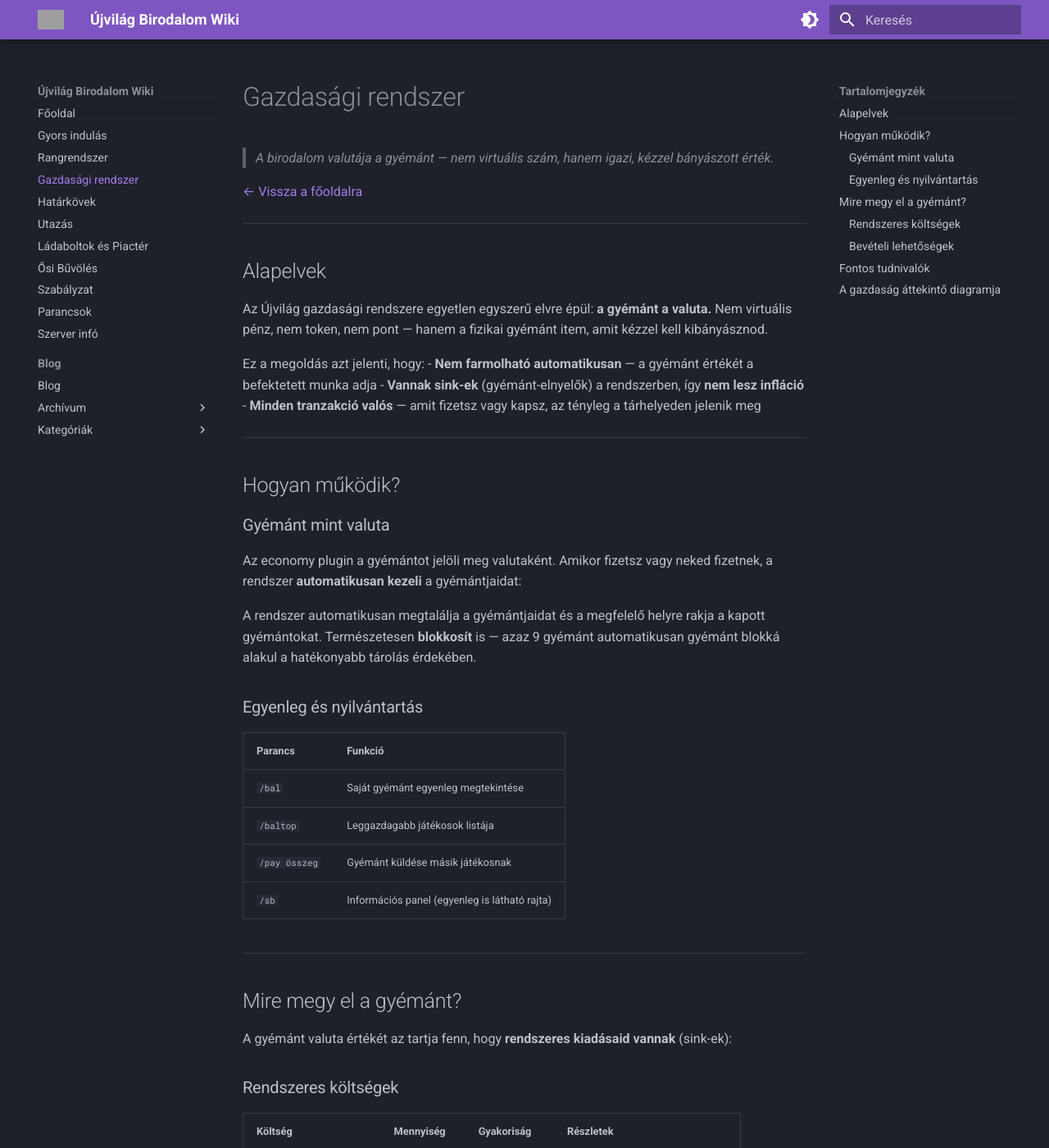
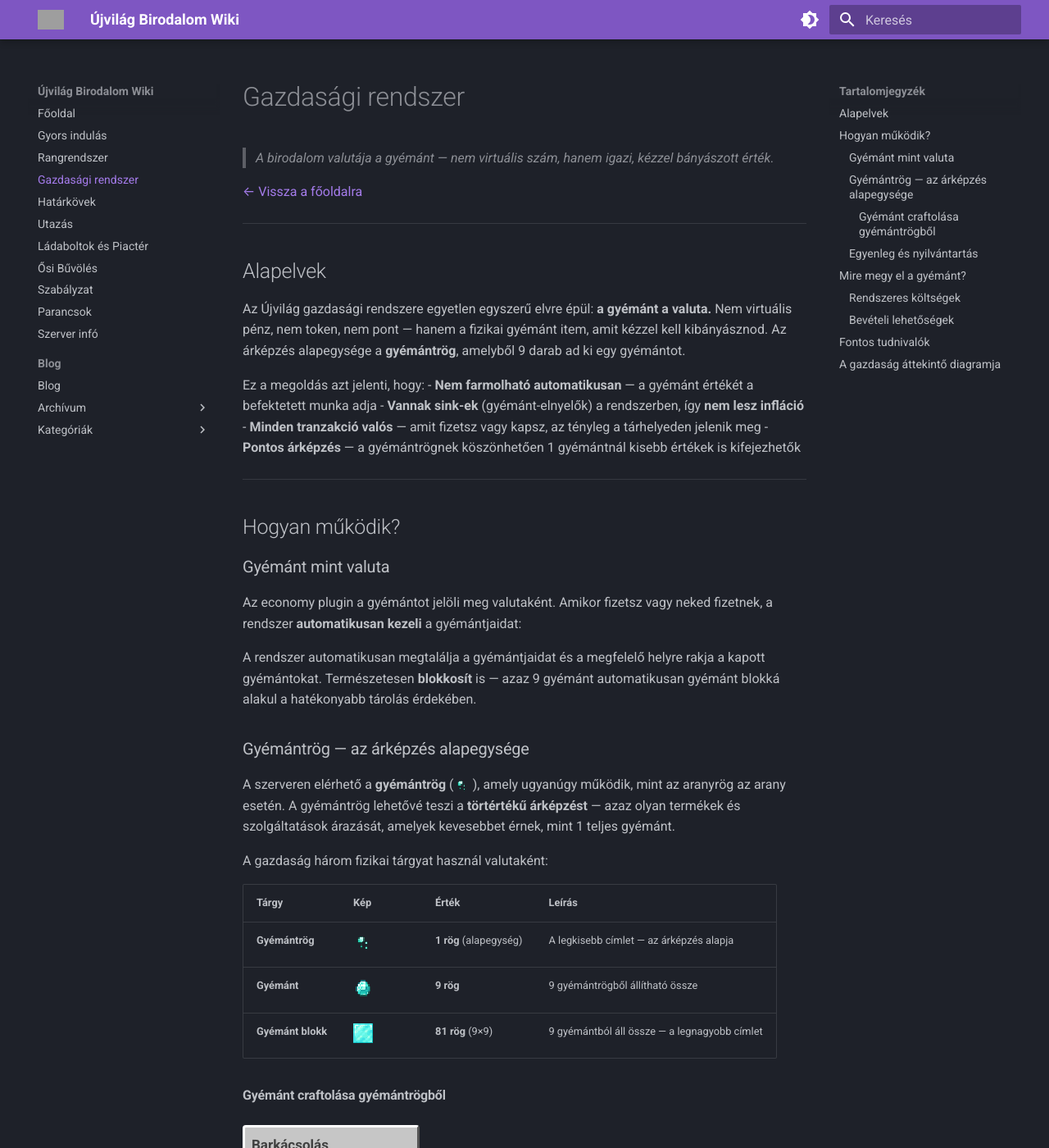
Before and after one commit to tnkarno/ujvilag-wiki, an MkDocs documentation site: the page built from docs/gazdasag.md, in a window 1280 px wide and 1400 px high. Shown: the whole window at 82% size. Built offline with MkDocs 1.6.1 and Material for MkDocs 9.7.7, drawn with Linux system fonts in a browser that asks for light colours; some of the changed text lies outside the part shown; grey boxes are pictures that could not be loaded.

Commit message:
add diamond nugget

```diff
--- a/docs/gazdasag.md
+++ b/docs/gazdasag.md
@@ -8,12 +8,13 @@
 
 ## Alapelvek
 
-Az Újvilág gazdasági rendszere egyetlen egyszerű elvre épül: **a gyémánt a valuta.** Nem virtuális pénz, nem token, nem pont — hanem a fizikai gyémánt item, amit kézzel kell kibányásznod.
+Az Újvilág gazdasági rendszere egyetlen egyszerű elvre épül: **a gyémánt a valuta.** Nem virtuális pénz, nem token, nem pont — hanem a fizikai gyémánt item, amit kézzel kell kibányásznod. Az árképzés alapegysége a **gyémántrög**, amelyből 9 darab ad ki egy gyémántot.
 
 Ez a megoldás azt jelenti, hogy:
 - **Nem farmolható automatikusan** — a gyémánt értékét a befektetett munka adja
 - **Vannak sink-ek** (gyémánt-elnyelők) a rendszerben, így **nem lesz infláció**
 - **Minden tranzakció valós** — amit fizetsz vagy kapsz, az tényleg a tárhelyeden jelenik meg
+- **Pontos árképzés** — a gyémántrögnek köszönhetően 1 gyémántnál kisebb értékek is kifejezhetők
 
 ---
 
@@ -24,6 +25,46 @@ Ez a megoldás azt jelenti, hogy:
 Az economy plugin a gyémántot jelöli meg valutaként. Amikor fizetsz vagy neked fizetnek, a rendszer **automatikusan kezeli** a gyémántjaidat:
 
 A rendszer automatikusan megtalálja a gyémántjaidat és a megfelelő helyre rakja a kapott gyémántokat. Természetesen **blokkosít** is — azaz 9 gyémánt automatikusan gyémánt blokká alakul a hatékonyabb tárolás érdekében.
+
+### Gyémántrög — az árképzés alapegysége
+
+A szerveren elérhető a **gyémántrög** (<img src="../assets/diamond_nugget.png" style="height:1.2em;vertical-align:middle;image-rendering:pixelated"> ), amely ugyanúgy működik, mint az aranyrög az arany esetén. A gyémántrög lehetővé teszi a **törtértékű árképzést** — azaz olyan termékek és szolgáltatások árazását, amelyek kevesebbet érnek, mint 1 teljes gyémánt.
+
+A gazdaság három fizikai tárgyat használ valutaként:
+
+| Tárgy | Kép | Érték | Leírás |
+|---|---|---|---|
+| **Gyémántrög** | <img src="../assets/diamond_nugget.png" style="height:24px;image-rendering:pixelated"> | **1 rög** (alapegység) | A legkisebb címlet — az árképzés alapja |
+| **Gyémánt** | <img src="../assets/diamond.webp" style="height:24px;image-rendering:pixelated"> | **9 rög** | 9 gyémántrögből állítható össze |
+| **Gyémánt blokk** | <img src="../assets/diamond_block.webp" style="height:24px;image-rendering:pixelated"> | **81 rög** (9×9) | 9 gyémántból áll össze — a legnagyobb címlet |
+
+#### Gyémánt craftolása gyémántrögből
+
+<div class="crafting-container">
+<div class="crafting-header">Barkácsolás</div>
+<table class="crafting-grid">
+<tr>
+<td><img src="../assets/diamond_nugget.png" title="Gyémántrög"></td>
+<td><img src="../assets/diamond_nugget.png" title="Gyémántrög"></td>
+<td><img src="../assets/diamond_nugget.png" title="Gyémántrög"></td>
+</tr>
+<tr>
+<td><img src="../assets/diamond_nugget.png" title="Gyémántrög"></td>
+<td><img src="../assets/diamond_nugget.png" title="Gyémántrög"></td>
+<td><img src="../assets/diamond_nugget.png" title="Gyémántrög"></td>
+</tr>
+<tr>
+<td><img src="../assets/diamond_nugget.png" title="Gyémántrög"></td>
+<td><img src="../assets/diamond_nugget.png" title="Gyémántrög"></td>
+<td><img src="../assets/diamond_nugget.png" title="Gyémántrög"></td>
+</tr>
+</table>
+</div>
+
+**Recept:** 9 gyémántrög = 1 gyémánt
+
+!!! tip "Miért gyémántrög?"
+    A gyémántrög segítségével pontosabb árakat tudsz megadni a [ládaboltodban](piacter.md). Ha például egy termék 3 rögöt ér, azt eddig nem lehetett kifejezni — most viszont igen. Az árképzés alapja mindig a **gyémántrög**.
 
 ### Egyenleg és nyilvántartás
 
```
Also changed, not shown: docs/assets/diamond_nugget.png (added), 1 other file.
